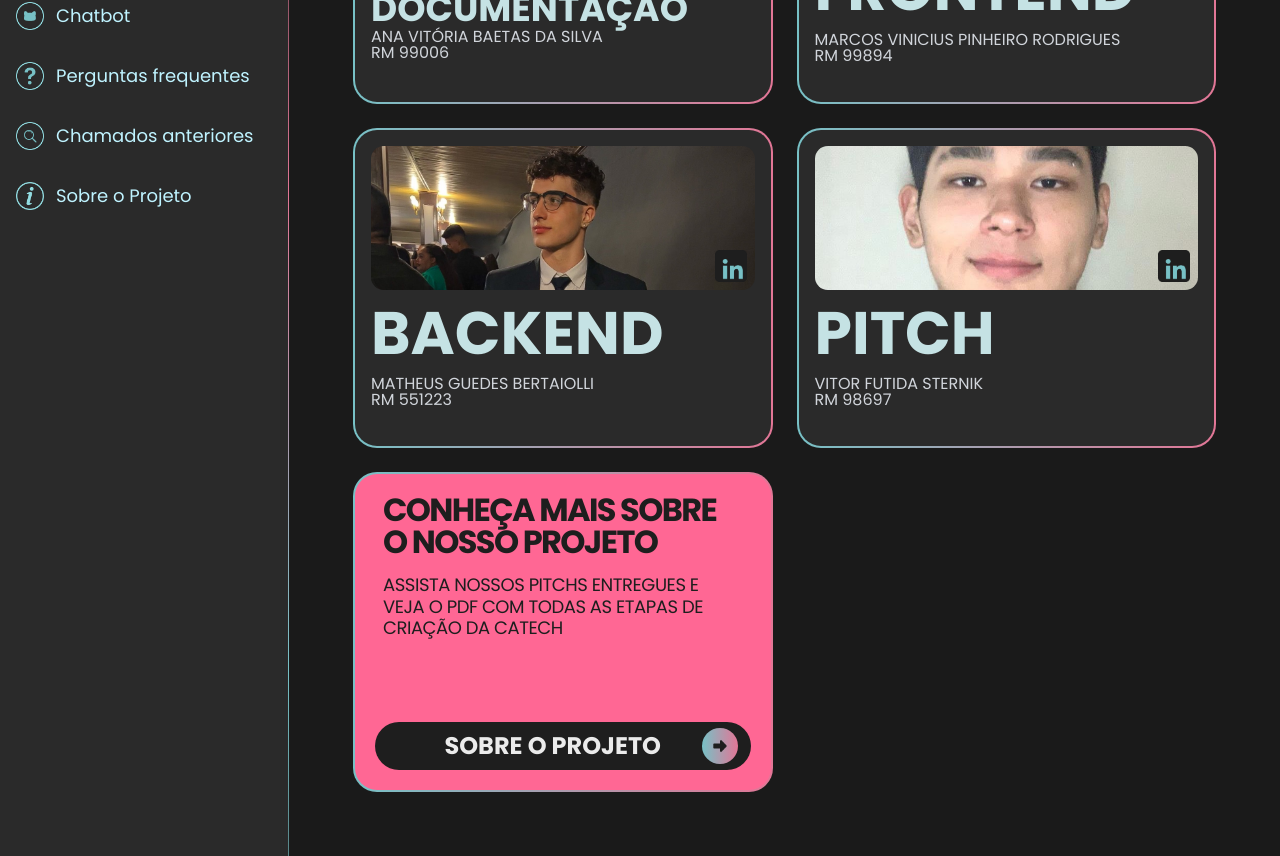
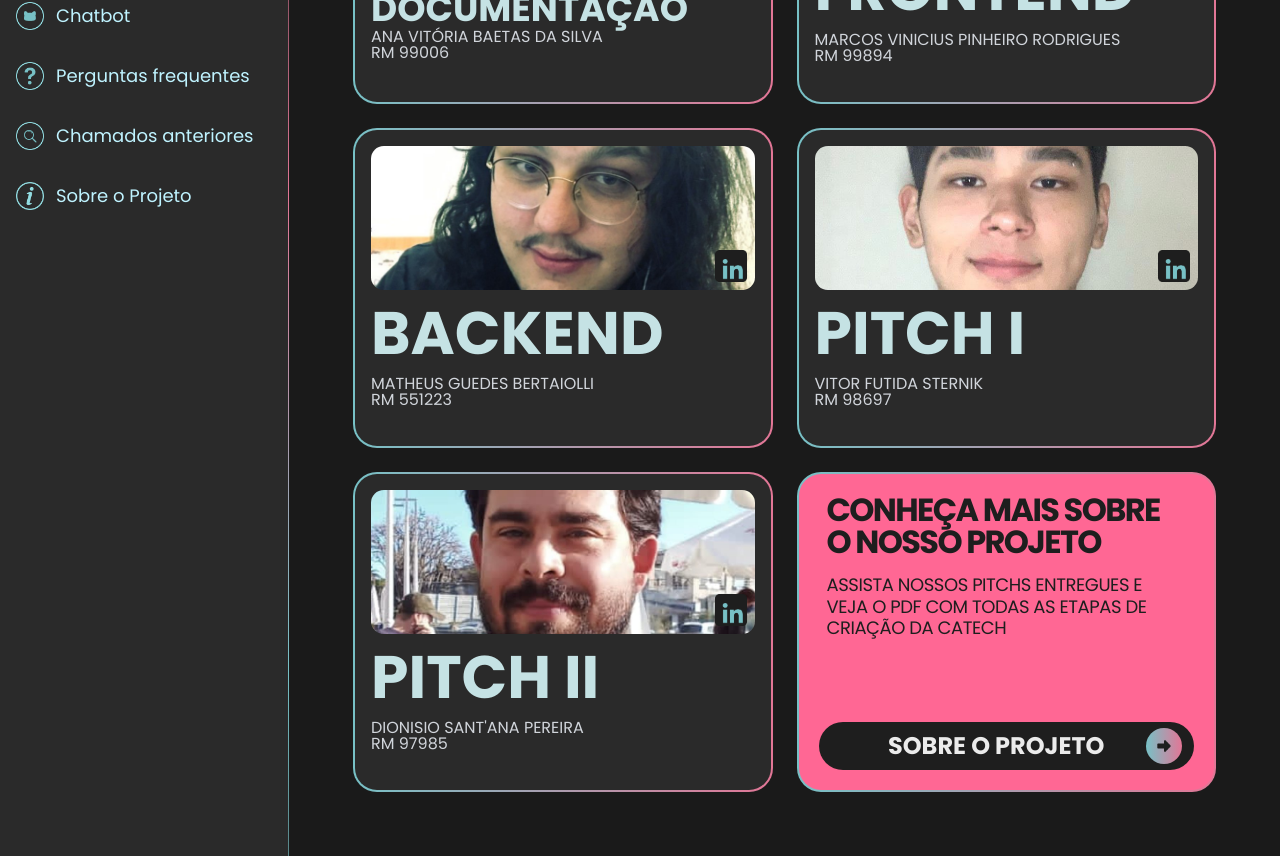
Before and after one commit to viniciusvinny233/project-chatbot-fiap, a React (Vite) app: page /about in a window 1280 px wide. Shown: the part 280-1136 px from the top of the page. Built offline with nearby package versions, Linux system fonts and the light colour scheme.

Commit message:
update about - dionisio+matheus

```diff
--- a/src/pages/About.tsx
+++ b/src/pages/About.tsx
@@ -5,6 +5,8 @@ import Ana from '../assets/images/ana.png';
 import Vitor from '../assets/images/vitor.jfif';
 import SetaDireita from '../assets/images/seta-direta-about.png';
 import Linkedin from '../assets/images/linkedIn.png';
+import Matheus from '../assets/images/matheus.jpeg';
+import Dionisio from '../assets/images/dionisio.jpeg';
 
 const About: React.FC = () => {
   return (
@@ -41,7 +43,7 @@ const About: React.FC = () => {
         </div>
 
         <div className="bg-[#2a2a2a] rounded-3xl border-gradient-about h-80 relative">
-          <img src={MarcosVinicius} alt="Matheus Guedes Bertaioilli" className="w-full h-44 rounded-[1.8rem] object-cover p-4" />
+          <img src={Matheus} alt="Matheus Guedes Bertaioilli" className="w-full h-44 rounded-[1.8rem] object-cover p-4" />
           <div className="absolute top-[7.5rem] right-6">
             <a href="https://www.linkedin.com/in/matheusguedes" target="_blank" rel="noopener noreferrer">
               <img src={Linkedin} alt="LinkedIn" className="w-8 h-8" />
@@ -62,9 +64,23 @@ const About: React.FC = () => {
             </a>
           </div>
           <div className="px-4">
-            <h2 className="text-6xl font-bold text-[#C5E2E4] leading-[0.5] pt-3">PITCH</h2>
+            <h2 className="text-6xl font-bold text-[#C5E2E4] leading-[0.5] pt-3">PITCH I</h2>
             <p className="mt-4 text-gray-300 leading-[0.5] pt-4">VITOR FUTIDA STERNIK</p>
             <p className=" text-gray-300">RM 98697</p>
+          </div>
+        </div>
+
+        <div className="bg-[#2a2a2a] rounded-3xl border-gradient-about h-80 relative">
+          <img src={Dionisio} alt="Dionisio Sant'Ana Pereira" className="w-full h-44 rounded-[1.8rem] object-cover p-4" />
+          <div className="absolute top-[7.5rem] right-6">
+            <a href="https://www.linkedin.com/in/dionisio-santana-pereira/" target="_blank" rel="noopener noreferrer">
+              <img src={Linkedin} alt="LinkedIn" className="w-8 h-8" />
+            </a>
+          </div>
+          <div className="px-4">
+            <h2 className="text-3xl font-bold text-[#C5E2E4] leading-[0.5] pt-3 xs:text-6xl xs:leading-[0.5]">PITCH II</h2>
+            <p className="mt-4 text-gray-300 leading-[0.5] pt-4">DIONISIO SANT'ANA PEREIRA</p>
+            <p className=" text-gray-300">RM 97985</p>
           </div>
         </div>
 
```
